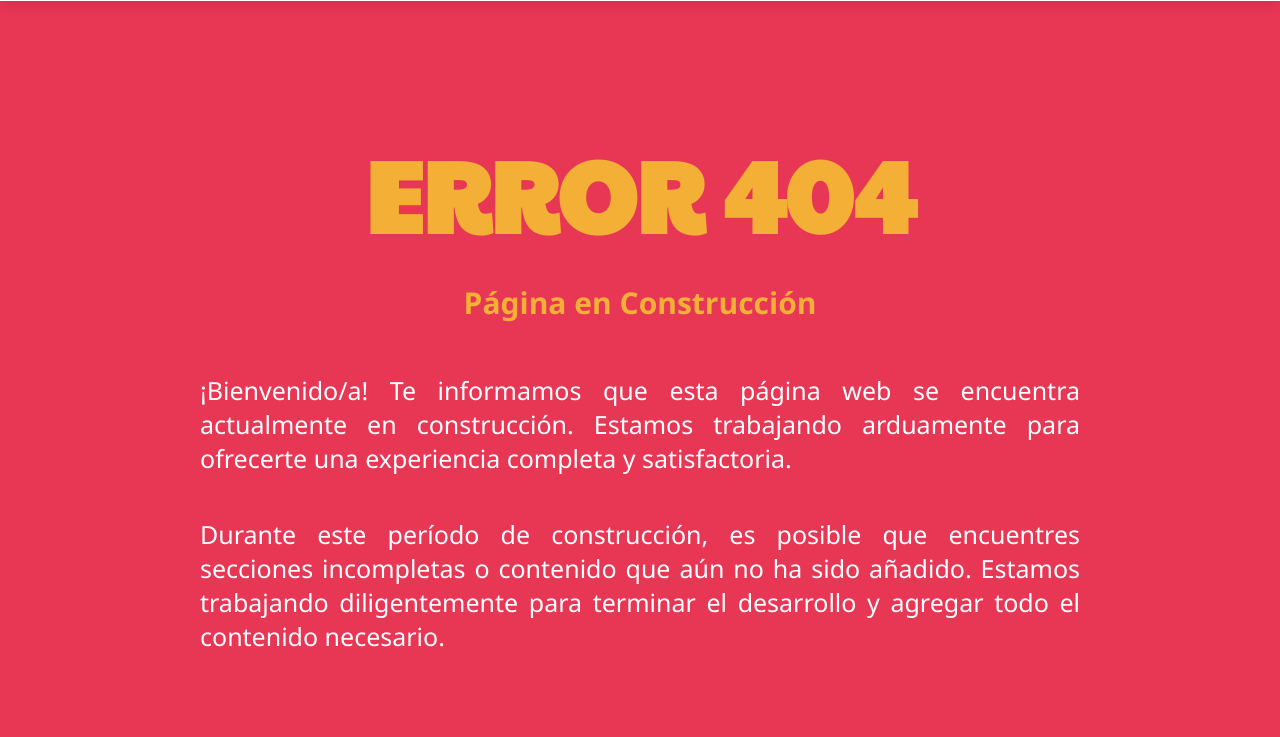
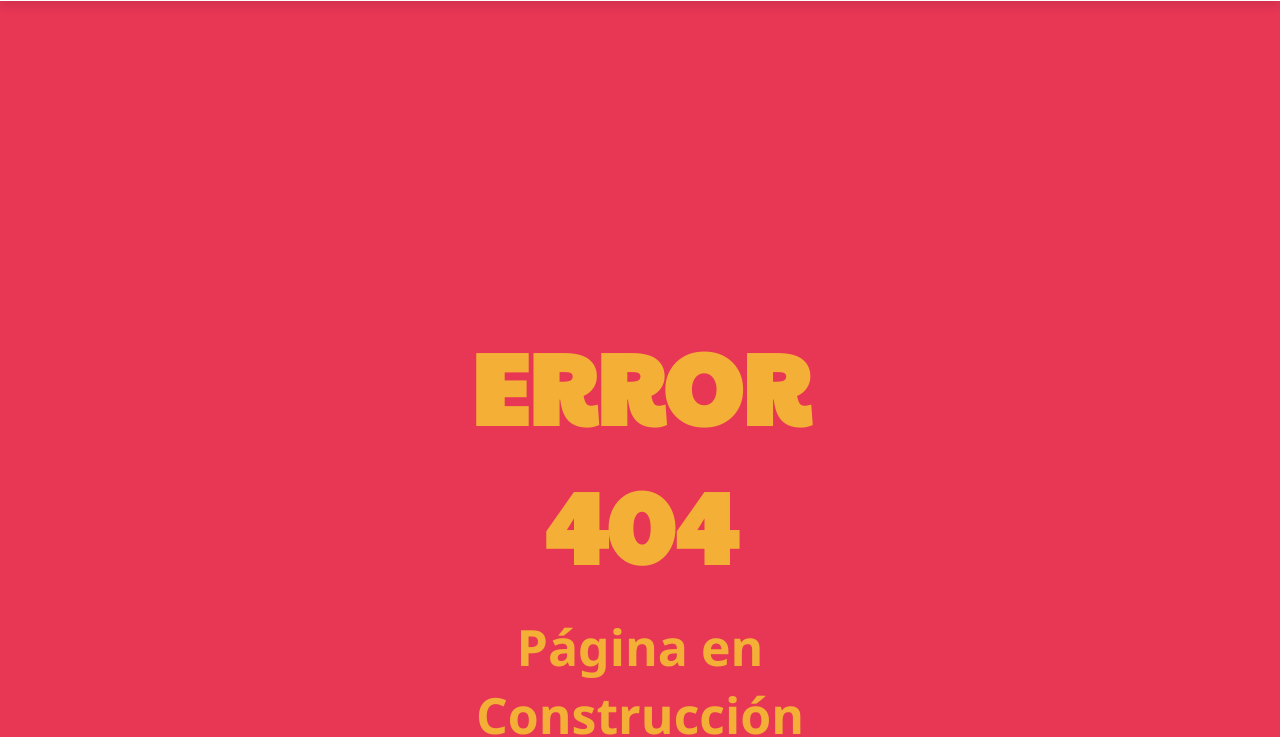
Before and after one commit to rdelcid93/solcafe, a plain HTML site: page 404.html in a window 1280 px wide. Shown: the part 77-814 px from the top of the page. Drawn offline with Linux system fonts and the light colour scheme.

Commit message:
estilos2.css

```diff
--- a/CSS/estilos2.css
+++ b/CSS/estilos2.css
@@ -81,24 +81,37 @@ header .fa-bars{
 /*  se termino menu */
 
 
-.construcción{
+.prueba{
   padding: 20rem;
   text-align: center;
   min-height: 100vh;
   color: var(--yellow);
 }
 
+.construcción{
+  display: flex;
+  align-items: center;
+  justify-content: center;
+  flex-direction: column;
+  padding: 15% 20% 20% 20%;
+
+}
+
 h1{
   font-family: 'Paytone One', sans-serif;
+  color: var(--yellow);
   font-size: 10rem;
   margin-bottom: 2rem;
+  text-align: center;
 
 }
 
 
 h2{
-  font-size: 3rem;
+  color: var(--yellow);
+  font-size: 5rem;
   margin-bottom: 5rem;
+  text-align: center;
 
 }
 
```
